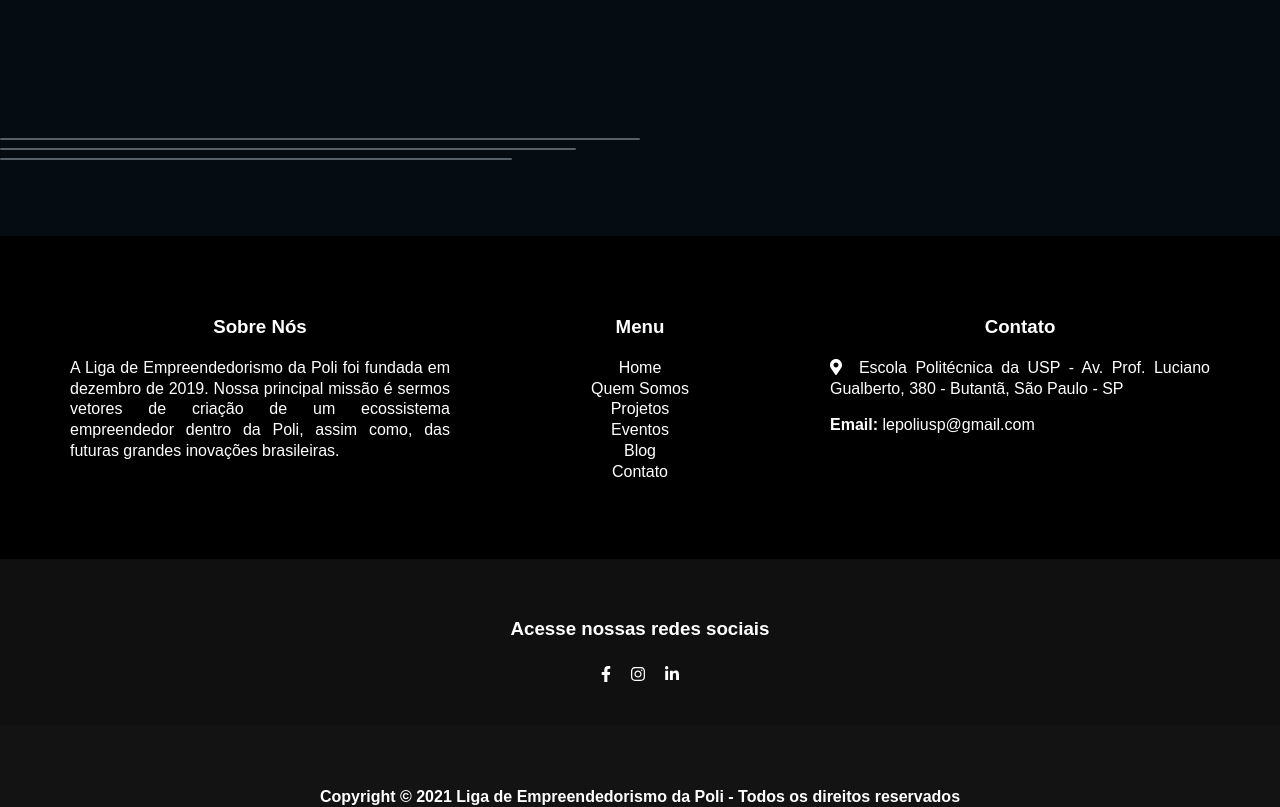
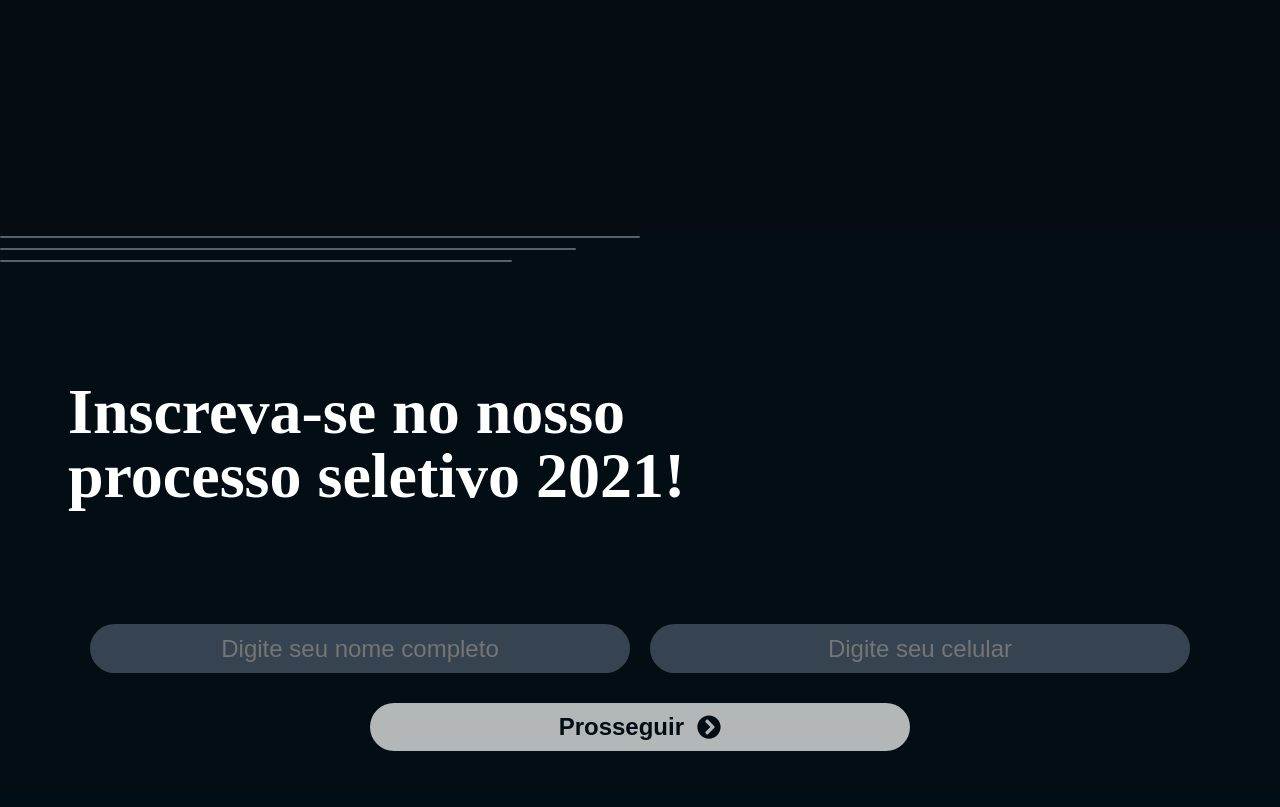
Before and after one commit to eduardoths/lepoliusp, a Next.js app: page / in a window 1280 px wide. Shown: the part 640-1447 px from the top of the page. Built offline with nearby package versions, Linux system fonts and the light colour scheme.

Commit message:
Added Selection Process section (form isn't working yet)

```diff
--- /dev/null
+++ b/components/SelectionProcess.js
@@ -0,0 +1,69 @@
+import { faAngleRight, faChevronCircleRight } from "@fortawesome/free-solid-svg-icons";
+import { FontAwesomeIcon } from "@fortawesome/react-fontawesome";
+import { useState } from "react";
+
+function SelectionProcess() {
+  const [cellphone, setCellphone] = useState("");
+
+  function onInputChange(cellphoneNumber) {
+    const cellNum = cellphoneNumber.replace(/\D+/g, '');
+    let novoCellNum = cellNum;
+    if (novoCellNum.length >= 1) {
+      novoCellNum = "(" + novoCellNum;
+    }
+    if (novoCellNum.length >= 3) {
+      novoCellNum = novoCellNum.slice(0, 3) + ") " + novoCellNum.slice(3, novoCellNum.length);
+    }
+    if (novoCellNum.length >=10) {
+      novoCellNum = novoCellNum.slice(0,10) + "-" + novoCellNum.slice(10, novoCellNum.length);
+    }
+    if (novoCellNum.length == 14) {
+      novoCellNum = novoCellNum.slice(0, 9) + "-" + novoCellNum.slice(9, 10) + novoCellNum.slice(11, novoCellNum.length);
+    }
+    if (novoCellNum.length >= 16) {
+      novoCellNum = novoCellNum.slice(0, 15);
+    }
+    setCellphone(novoCellNum);
+  }
+  return (
+    <section className="selection-process">
+      <div className="linhas-divisoria">
+        <span></span>
+        <span></span>
+        <span></span>
+      </div>
+      <h1>Inscreva-se no nosso processo seletivo 2021!</h1>
+      <div className="container">
+        <form className="selection-process-form">
+          <div className="row">
+            <div className="col-6 selection-process-form">
+              <input
+                type="text"
+                placeholder="Digite seu nome completo"
+              />
+            </div>
+            <div className="col-6 selection-process-form">
+              <input
+                pattern="[(][0-9]{2}[)][ ][0-9]{4,5}[-][0-9]{4}"
+                type="text"
+                placeholder="Digite seu celular"
+                onInput={event => onInputChange(event.target.value)}
+                value={cellphone}
+              />
+            </div>
+            <div className="row">
+              <div className="col-6 selection-process-form">
+                <button type="submit">
+                  Prosseguir&nbsp;&nbsp;<FontAwesomeIcon icon={faChevronCircleRight} height="28"/>
+                </button>
+              </div>
+            </div>
+          </div>
+        </form>
+      </div>
+      <div className="selection-process-bg"></div>
+    </section>
+  );
+}
+
+export default SelectionProcess;
--- a/pages/index.js
+++ b/pages/index.js
@@ -1,3 +1,4 @@
+import SelectionProcess from '../components/SelectionProcess'
 function Home() {
   return (
   <>
@@ -13,11 +14,7 @@ function Home() {
         </div>
       </div>
     </div>
-    <div className="linhas-divisoria">
-      <span></span>
-      <span></span>
-      <span></span>
-    </div>
+    <SelectionProcess />
   </>
   );
 }
--- a/styles/_globals.scss
+++ b/styles/_globals.scss
@@ -53,32 +53,3 @@ img {
   width: 100%;
   padding: 76px 0 0 0;
 }
-
-.linhas-divisoria {
-  width: 100%;
-  background: $inicio_fundo;
-  position: absolute;
-  bottom: 0;
-  left: 0;
-
-  > span {
-    display: block;
-    position: inherit;
-    height: 2px;
-    background-color: #556069;
-    border-radius: 10px 10px 10px 10px;
-  }
-  span:nth-child(1) {
-    width: 70%;
-    bottom: 20px;
-  }
-  span:nth-child(2) {
-    width: 65%;
-    bottom: 10px;
-  }
-  span:nth-child(3) {
-    width: 60%;
-    margin: 0;
-    bottom: 0px;
-  }
-}
--- /dev/null
+++ b/styles/_home.scss
@@ -0,0 +1,120 @@
+.inicio {
+  display: flex;
+  position: relative;
+  width: 100%;
+  height: 100vh;
+  background-color: $inicio_fundo;
+  color: $texto;
+  align-items: center;
+  justify-content: center;
+  box-sizing: border-box;
+
+  &-card {
+    width: 90%;
+    background: rgba(20, 37, 52, 0.65);
+    padding: 20px;
+    border-radius: 13px;
+
+    &-titulo {
+      clear: both;
+      font-family: 'Century Gothic';
+      font-weight: bold;
+      font-size: 1.2rem;
+    }
+    &-texto {
+      clear: both;
+      text-align: justify;
+      font-family: 'Century Gothic';
+      font-size: 1rem;
+      font-style: normal;
+      font-weight: normal;
+    }
+  }
+}
+
+.linhas-divisoria {
+  width: 100%;
+  height: 3rem;
+  > span {
+    display: block;
+    height: 2px;
+    background-color: #556069;
+    border-radius: 10px 10px 10px 10px;
+    margin: 0 0 10px 0;
+  }
+  span:nth-child(1) {
+    width: 70%;
+  }
+  span:nth-child(2) {
+    width: 65%;
+  }
+  span:nth-child(3) {
+    width: 60%;
+    margin: 0;
+  }
+}
+
+.selection-process {
+  font-family: "Century Gothic";
+  background-color: #020d14;
+  h1 {
+    height: fit-content;
+    font-style: normal;
+    font-weight: bold;
+    font-size: 2rem;
+    line-height: 2rem;
+    text-align: left;
+    padding-left: 20px;
+    color: #ffffff;
+  }
+
+  &-form {
+    display: flex;
+    padding: 10px 10px 0 10px;
+    align-items: center;
+    justify-content: center;
+    margin: auto;
+    input {
+      width: 100%;
+      background: $bg_input;
+      border: hidden;
+      border-radius: 26px;
+      height: 49px;
+      text-align: center;
+      font-size: 1.5rem;
+      box-sizing: border-box;
+      color: $color_input;
+    }
+    input:focus {
+      outline: none;
+      color: #ffffff;
+    }
+
+    button {
+      border-radius: 26px;
+      display: flex;
+      align-items: center;
+      justify-content: center;
+      margin: auto;
+      width: 100%;
+      background: $bg_submit;
+      height: 3rem;
+      border: none;
+      text-align: center;
+      color: $color_submit;
+      line-height: 2rem;
+      font-size: 1.5rem;
+      font-weight: bold;
+    }
+  }
+
+  &-bg {
+    padding: 0;
+    margin: 0;
+    background-image: url('../public/img/background-selection_process.svg');
+    background-repeat: no-repeat;
+    background-size: 100%;
+    background-position: bottom;
+    height: 31vw;
+  }
+}
--- a/styles/_inicio.scss
+++ /dev/null
@@ -1,33 +0,0 @@
-.inicio {
-  display: flex;
-  position: relative;
-  width: 100%;
-  height: 100vh;
-  background-color: $inicio_fundo;
-  color: $texto;
-  align-items: center;
-  justify-content: center;
-  box-sizing: border-box;
-
-  &-card {
-    width: 90%;
-    background: rgba(20, 37, 52, 0.65);
-    padding: 20px;
-    border-radius: 13px;
-
-    &-titulo {
-      clear: both;
-      font-family: 'Century Gothic';
-      font-weight: bold;
-      font-size: 1.2rem;
-    }
-    &-texto {
-      clear: both;
-      text-align: justify;
-      font-family: 'Century Gothic';
-      font-size: 1rem;
-      font-style: normal;
-      font-weight: normal;
-    }
-  }
-}
--- a/styles/_media.scss
+++ b/styles/_media.scss
@@ -44,6 +44,7 @@
     }
   }
   .linhas-divisoria {
+    margin-bottom: 6rem;
     span:nth-child(1) {
       width: 50%;
     }
@@ -53,6 +54,17 @@
     span:nth-child(3) {
       width: 40%;
       margin: 0;
+    }
+  }
+  .selection-process {
+    h1 {
+      font-size: 4rem;
+      margin: 0 0 6rem 3rem;
+      max-width: 768px;
+      line-height: 4rem;
+    }
+    &-form {
+      padding-bottom: 20px;
     }
   }
 }
--- a/styles/_variables.scss
+++ b/styles/_variables.scss
@@ -18,3 +18,7 @@ $texto: #cccccc;
 $destaque_primario: #FFFFFF;
 $destaque_secundario: #F9A806;
 $body: #191919;
+$bg_input: #354450;
+$bg_submit: rgba(229, 229, 229, 0.79);
+$color_input: #999999;
+$color_submit: #030d14;
--- a/styles/style.scss
+++ b/styles/style.scss
@@ -2,7 +2,7 @@
 @import "globals";
 @import "grid";
 @import "header";
-@import "inicio";
+@import "home";
 @import "sobre";
 @import "footer";
 @import "contato";
```
Also changed, not shown: public/img/background-selection_process.svg (added).
